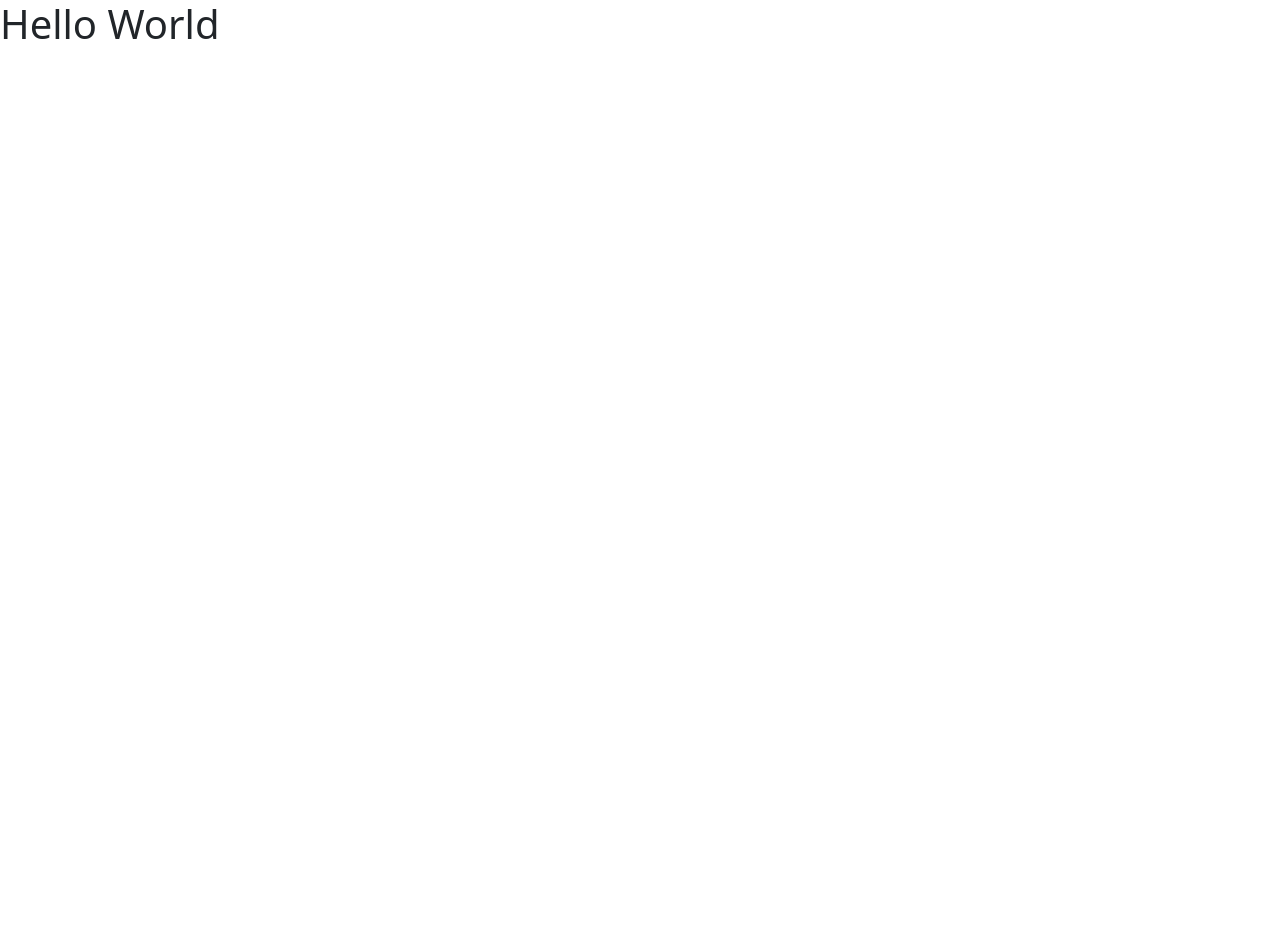
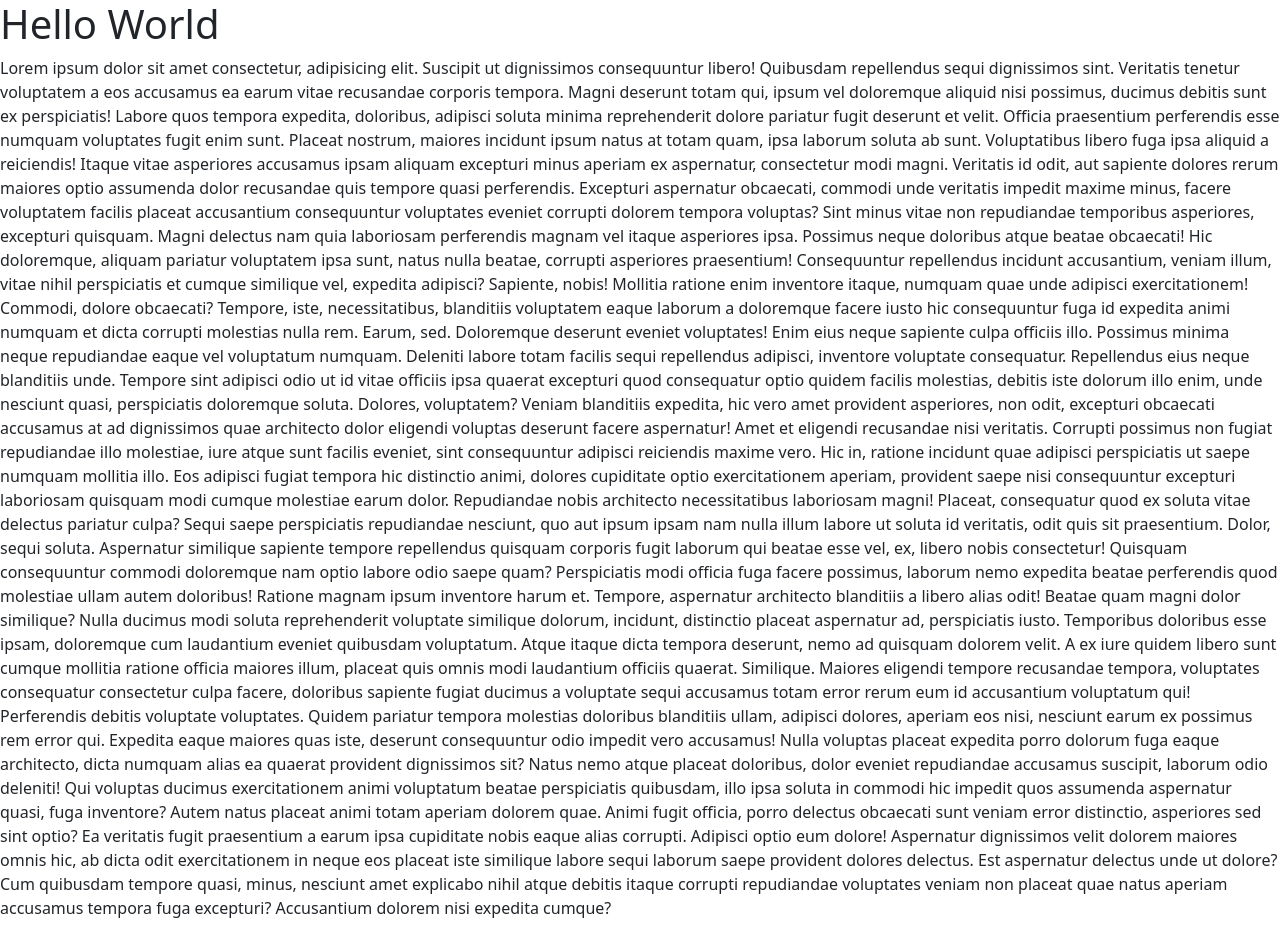
Before and after one commit to Nicholas-Troyer/NPMandGithubReview, a website: page index.html in a window 1280 px wide. Before the commit the page ends 800 px from the top, so only its background shows below. Drawn offline with nearby package versions, Linux system fonts and the light colour scheme.

Commit message:
added an entire essay

```diff
--- a/index.html
+++ b/index.html
@@ -8,5 +8,30 @@
 </head>
 <body>
     <h1>Hello World</h1>
+    <p>Lorem ipsum dolor sit amet consectetur, adipisicing elit. Suscipit ut dignissimos consequuntur libero! Quibusdam repellendus sequi dignissimos sint. Veritatis tenetur voluptatem a eos accusamus ea earum vitae recusandae corporis tempora.
+    Magni deserunt totam qui, ipsum vel doloremque aliquid nisi possimus, ducimus debitis sunt ex perspiciatis! Labore quos tempora expedita, doloribus, adipisci soluta minima reprehenderit dolore pariatur fugit deserunt et velit.
+    Officia praesentium perferendis esse numquam voluptates fugit enim sunt. Placeat nostrum, maiores incidunt ipsum natus at totam quam, ipsa laborum soluta ab sunt. Voluptatibus libero fuga ipsa aliquid a reiciendis!
+    Itaque vitae asperiores accusamus ipsam aliquam excepturi minus aperiam ex aspernatur, consectetur modi magni. Veritatis id odit, aut sapiente dolores rerum maiores optio assumenda dolor recusandae quis tempore quasi perferendis.
+    Excepturi aspernatur obcaecati, commodi unde veritatis impedit maxime minus, facere voluptatem facilis placeat accusantium consequuntur voluptates eveniet corrupti dolorem tempora voluptas? Sint minus vitae non repudiandae temporibus asperiores, excepturi quisquam.
+    Magni delectus nam quia laboriosam perferendis magnam vel itaque asperiores ipsa. Possimus neque doloribus atque beatae obcaecati! Hic doloremque, aliquam pariatur voluptatem ipsa sunt, natus nulla beatae, corrupti asperiores praesentium!
+    Consequuntur repellendus incidunt accusantium, veniam illum, vitae nihil perspiciatis et cumque similique vel, expedita adipisci? Sapiente, nobis! Mollitia ratione enim inventore itaque, numquam quae unde adipisci exercitationem! Commodi, dolore obcaecati?
+    Tempore, iste, necessitatibus, blanditiis voluptatem eaque laborum a doloremque facere iusto hic consequuntur fuga id expedita animi numquam et dicta corrupti molestias nulla rem. Earum, sed. Doloremque deserunt eveniet voluptates!
+    Enim eius neque sapiente culpa officiis illo. Possimus minima neque repudiandae eaque vel voluptatum numquam. Deleniti labore totam facilis sequi repellendus adipisci, inventore voluptate consequatur. Repellendus eius neque blanditiis unde.
+    Tempore sint adipisci odio ut id vitae officiis ipsa quaerat excepturi quod consequatur optio quidem facilis molestias, debitis iste dolorum illo enim, unde nesciunt quasi, perspiciatis doloremque soluta. Dolores, voluptatem?
+    Veniam blanditiis expedita, hic vero amet provident asperiores, non odit, excepturi obcaecati accusamus at ad dignissimos quae architecto dolor eligendi voluptas deserunt facere aspernatur! Amet et eligendi recusandae nisi veritatis.
+    Corrupti possimus non fugiat repudiandae illo molestiae, iure atque sunt facilis eveniet, sint consequuntur adipisci reiciendis maxime vero. Hic in, ratione incidunt quae adipisci perspiciatis ut saepe numquam mollitia illo.
+    Eos adipisci fugiat tempora hic distinctio animi, dolores cupiditate optio exercitationem aperiam, provident saepe nisi consequuntur excepturi laboriosam quisquam modi cumque molestiae earum dolor. Repudiandae nobis architecto necessitatibus laboriosam magni!
+    Placeat, consequatur quod ex soluta vitae delectus pariatur culpa? Sequi saepe perspiciatis repudiandae nesciunt, quo aut ipsum ipsam nam nulla illum labore ut soluta id veritatis, odit quis sit praesentium.
+    Dolor, sequi soluta. Aspernatur similique sapiente tempore repellendus quisquam corporis fugit laborum qui beatae esse vel, ex, libero nobis consectetur! Quisquam consequuntur commodi doloremque nam optio labore odio saepe quam?
+    Perspiciatis modi officia fuga facere possimus, laborum nemo expedita beatae perferendis quod molestiae ullam autem doloribus! Ratione magnam ipsum inventore harum et. Tempore, aspernatur architecto blanditiis a libero alias odit!
+    Beatae quam magni dolor similique? Nulla ducimus modi soluta reprehenderit voluptate similique dolorum, incidunt, distinctio placeat aspernatur ad, perspiciatis iusto. Temporibus doloribus esse ipsam, doloremque cum laudantium eveniet quibusdam voluptatum.
+    Atque itaque dicta tempora deserunt, nemo ad quisquam dolorem velit. A ex iure quidem libero sunt cumque mollitia ratione officia maiores illum, placeat quis omnis modi laudantium officiis quaerat. Similique.
+    Maiores eligendi tempore recusandae tempora, voluptates consequatur consectetur culpa facere, doloribus sapiente fugiat ducimus a voluptate sequi accusamus totam error rerum eum id accusantium voluptatum qui! Perferendis debitis voluptate voluptates.
+    Quidem pariatur tempora molestias doloribus blanditiis ullam, adipisci dolores, aperiam eos nisi, nesciunt earum ex possimus rem error qui. Expedita eaque maiores quas iste, deserunt consequuntur odio impedit vero accusamus!
+    Nulla voluptas placeat expedita porro dolorum fuga eaque architecto, dicta numquam alias ea quaerat provident dignissimos sit? Natus nemo atque placeat doloribus, dolor eveniet repudiandae accusamus suscipit, laborum odio deleniti!
+    Qui voluptas ducimus exercitationem animi voluptatum beatae perspiciatis quibusdam, illo ipsa soluta in commodi hic impedit quos assumenda aspernatur quasi, fuga inventore? Autem natus placeat animi totam aperiam dolorem quae.
+    Animi fugit officia, porro delectus obcaecati sunt veniam error distinctio, asperiores sed sint optio? Ea veritatis fugit praesentium a earum ipsa cupiditate nobis eaque alias corrupti. Adipisci optio eum dolore!
+    Aspernatur dignissimos velit dolorem maiores omnis hic, ab dicta odit exercitationem in neque eos placeat iste similique labore sequi laborum saepe provident dolores delectus. Est aspernatur delectus unde ut dolore?
+    Cum quibusdam tempore quasi, minus, nesciunt amet explicabo nihil atque debitis itaque corrupti repudiandae voluptates veniam non placeat quae natus aperiam accusamus tempora fuga excepturi? Accusantium dolorem nisi expedita cumque?</p>
 </body>
 </html>
```
